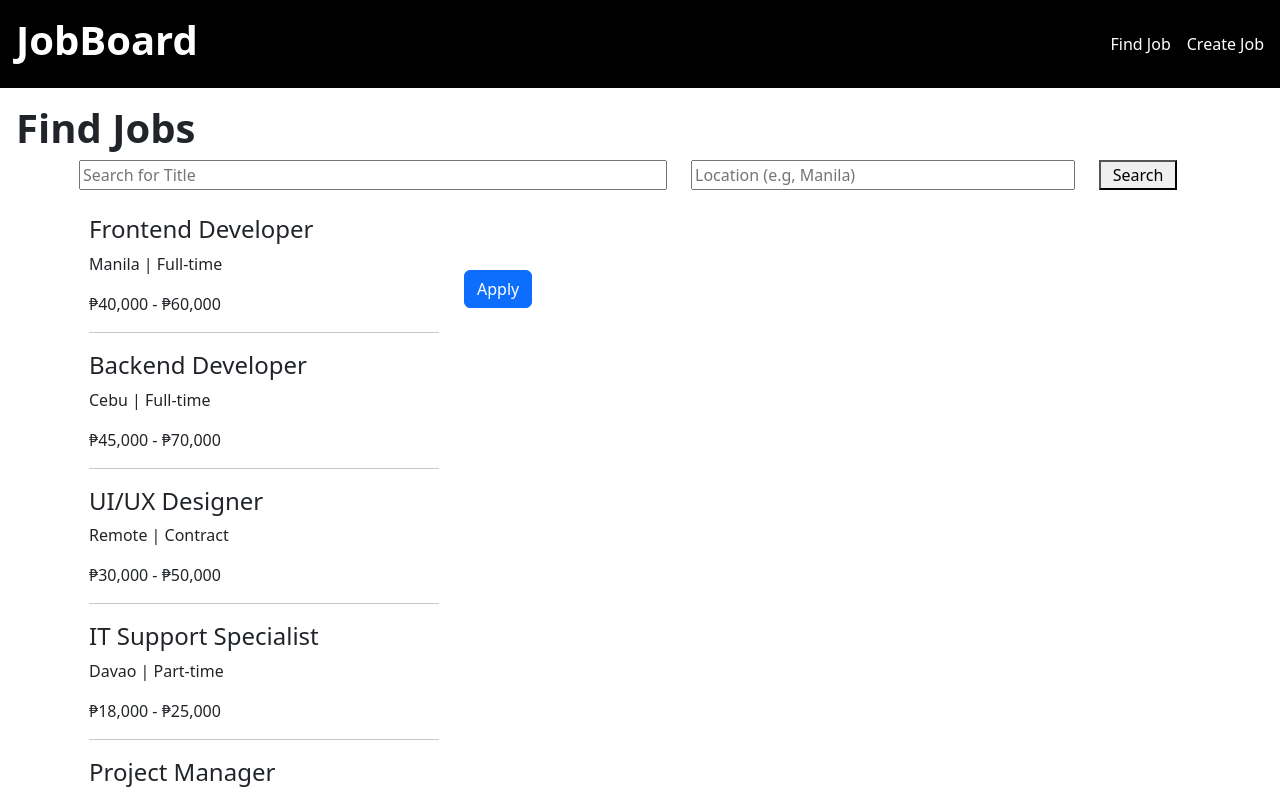
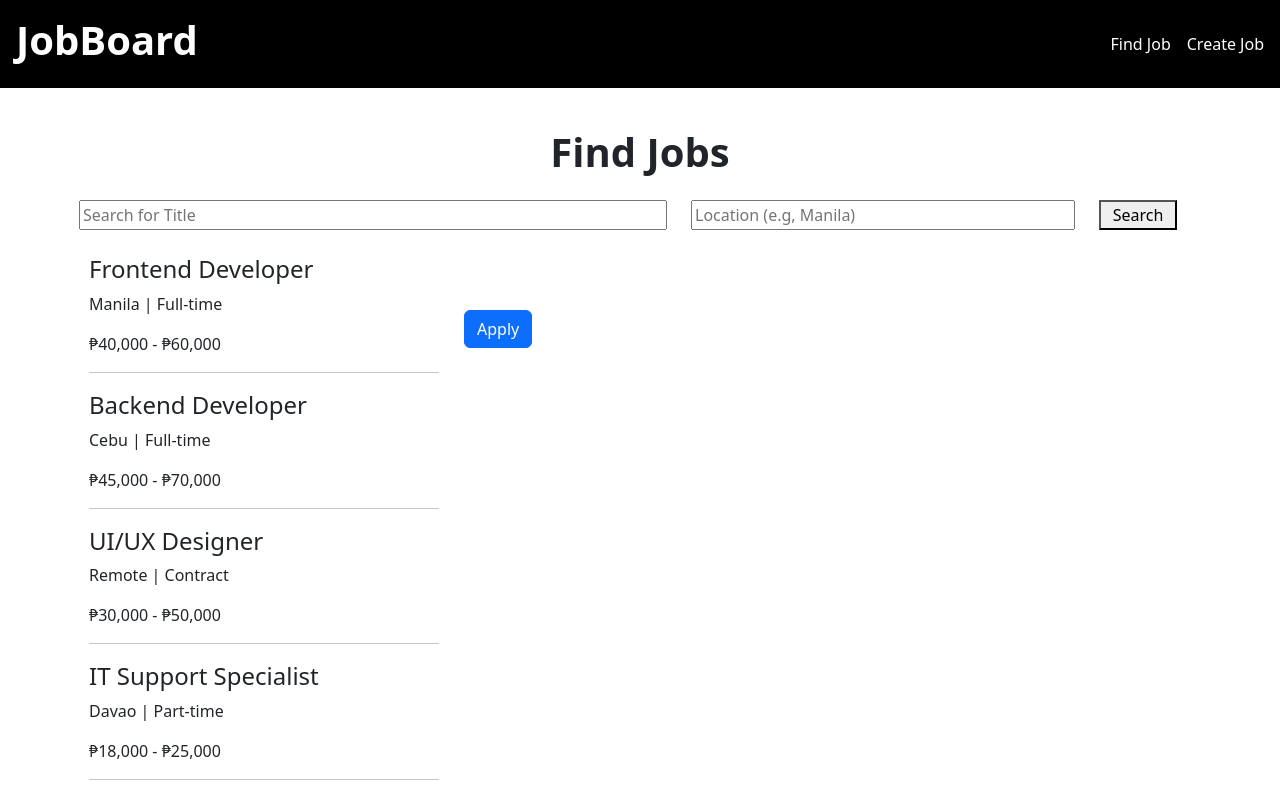
Before and after one commit to locwa/Community-Job-Board, an Angular app: page / in a window 1280 px wide. Shown: the top 799 px of the page. Built offline with nearby package versions, Linux system fonts and the light colour scheme.

Commit message:
styling changes

```diff
--- a/src/app/job-list/job-list.html
+++ b/src/app/job-list/job-list.html
@@ -1,4 +1,4 @@
-<h1 class="fw-bold">Find Jobs</h1>
+<h1 class="fw-bold my-4 text-center">Find Jobs</h1>
 <div class="container-fluid">
   <div class="row w-100 d-flex justify-content-center">
     <div class="col-6">
```
